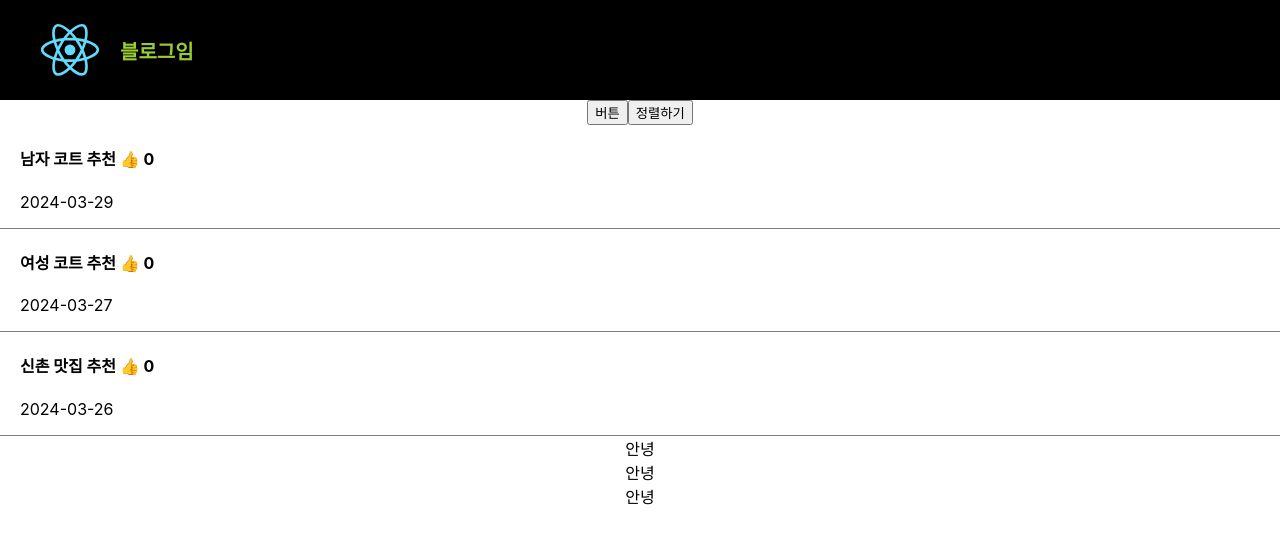
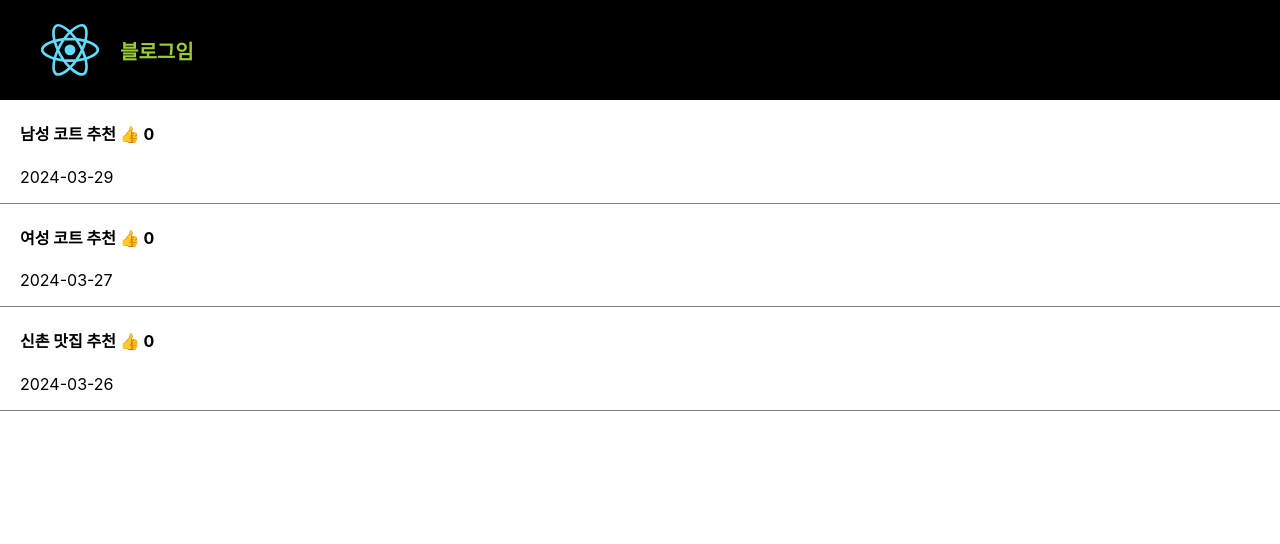
Before and after one commit to sonsungjong/React_blog, a React (Create React App) app: page / in a window 1280 px wide. Shown: the top 544 px of the page. Built offline with nearby package versions, Linux system fonts and the light colour scheme.

Commit message:
map 반복문

```diff
--- a/src/App.js
+++ b/src/App.js
@@ -67,53 +67,31 @@ function App() {
         <h4 id={서버에서받은값} style={{color:'yellowgreen', fontSize:'20px'}}>{서버에서받은값}</h4>
       </div>
 
-      <button onClick={()=>{
-        let copy = [...getTitle]
-        copy[1] = '여성 가을 코트 추천'
-        setTitle(copy)
-      }}>버튼</button>
-      <button onClick={()=>{
 
-      }}>정렬하기</button>
-      <div className="list">
-        <h4>{getValue} <span onClick={()=>{
-          setScore((prev) => {
-            const updateSources = [...prev]
-            updateSources[0] += 1
-            return updateSources
-          })
-        }}>👍</span> {getScore[0]} </h4>
-        <p>{getDateTime[0]}</p>
-      </div>
-      <div className="list">
-        <h4>{getTitle[1]} <span onClick={()=>{setSecondScore(getSecondScore + 1)}}>👍</span> {getSecondScore} </h4>
-        <p>{getDateTime[1]}</p>
-      </div>
-      <div className="list">
-        <h4  onClick={()=>{setModal(!modal)}}>{getTitle[2]} <span onClick={()=>{
-          setScore((prev) => {
-            const updateSources = [...prev]
-            updateSources[2] += 1
-            return updateSources
-          })
-        }}>👍</span> {getScore[2]} </h4>
-        <p>{getDateTime[2]}</p>
-      </div>
+      {
+        // list를 반복시켜보자
+        // 중괄호 안에서는 for반복문이 아니라 map() 을 사용
+        getTitle.map(function(element, idx){
+          return (
+            <div className="list" key={idx}>
+            <h4 onClick={()=>{setModal(!modal)}}>{element} <span onClick={()=>{
+              setScore((prev)=>{
+                const updateSources = [...prev]
+                updateSources[idx] += 1
+                return updateSources
+              })
+            }}>👍</span> {getScore[idx]} </h4>
+            <p>{getDateTime[idx]}</p>
+          </div>
+          )       // 배열로 담아줌 [<div>안녕</div>, <div>안녕</div>, <div>안녕</div>]
+        })
+
+      }
 
       {
         // 자바스크립트 코드 넣으려면 {}
         // if(){} 를 못써서 삼항연산자로
         modal == true ? <Modal/> : null
-      }
-
-      {
-        // list를 반복시켜보자
-        // 중괄호 안에서는 for반복문이 아니라 map() 을 사용
-        [1,2,3].map(function(a){
-          console.log(a)
-          return (<div>안녕</div>)       // 배열로 담아줌 [<div>안녕</div>, <div>안녕</div>, <div>안녕</div>]
-        })
-
       }
 
     </div>
```
